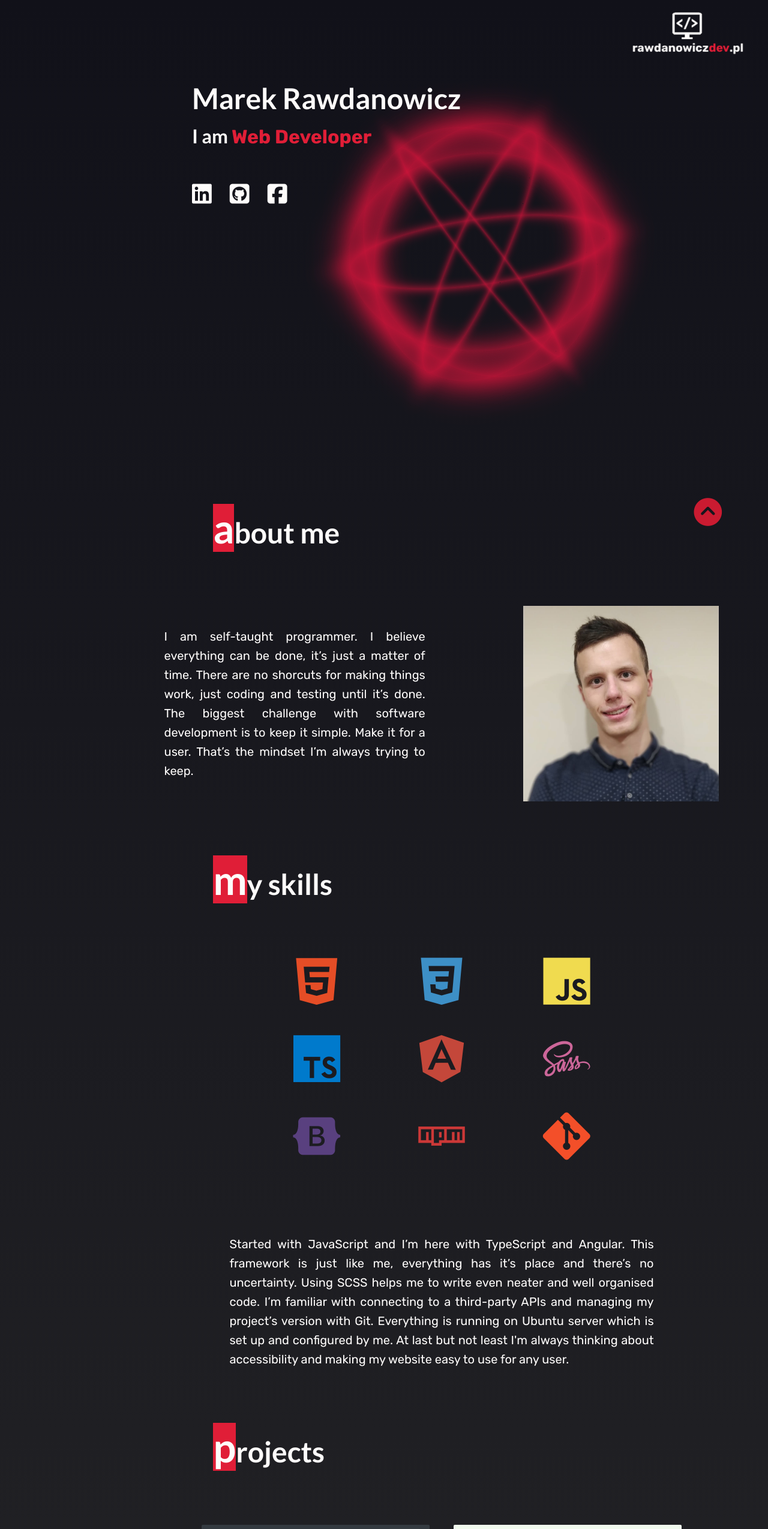
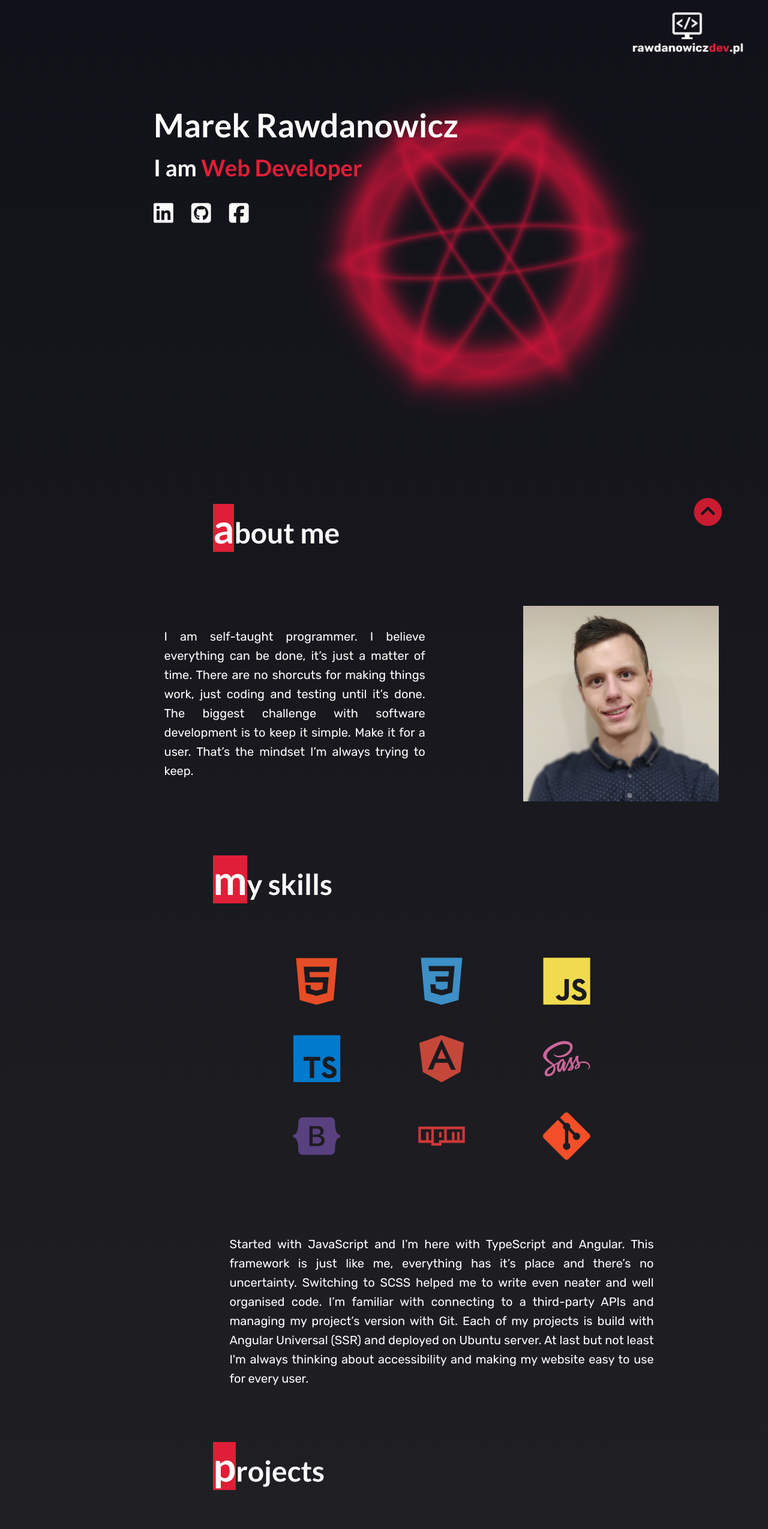
Before and after one commit to marraw/portfolio, an Angular app: page / in a window 1280 px wide. Shown: the top 2549 px of the page at 60% size. Built offline with nearby package versions, Linux system fonts and the light colour scheme.

Commit message:
fix labels bug, check html

```diff
--- a/src/app/content/about/about.component.html
+++ b/src/app/content/about/about.component.html
@@ -1,5 +1,5 @@
 <main class="page-section" #about>
-  <h1 class="page-section__title">about me</h1>
+  <h2 class="page-section__title">about me</h2>
   <p class="page-section__element text">
     I am self-taught programmer. I believe everything can be done, it’s just a
     matter of time. There are no shorcuts for making things work, just coding
--- a/src/app/content/contact/contact.component.html
+++ b/src/app/content/contact/contact.component.html
@@ -1,5 +1,5 @@
 <section class="page-section" #contact>
-  <h1 class="page-section__title">contact</h1>
+  <h2 class="page-section__title">contact</h2>
 
   <div class="page-section__element">
     <div class="contact">
@@ -52,6 +52,7 @@
           <label
             class="contact-form__label"
             for="name"
+            #nameLabel
             [ngClass]="name.value !== '' ? 'active-label' : ''"
             >Your name</label
           >
@@ -67,6 +68,7 @@
           <label
             class="contact-form__label"
             for="Email"
+            #emailLabel
             [ngClass]="email.value !== '' ? 'active-label' : ''"
             >Your email</label
           >
@@ -79,10 +81,17 @@
           />
         </div>
         <div class="contact-form__item">
+          <label
+            class="contact-form__label"
+            for="message"
+            #messageLabel
+            [ngClass]="message.value !== '' ? 'active-label' : ''"
+            >How can I help you?</label
+          >
           <textarea
             class="contact-form__input contact-form--message"
-            placeholder="How can I help you?"
             name="message"
+            id="message"
             formControlName="message"
           >
           </textarea>
--- a/src/app/content/contact/contact.component.scss
+++ b/src/app/content/contact/contact.component.scss
@@ -85,10 +85,6 @@
   &--message {
     height: 12em;
     resize: none;
-
-    &::placeholder {
-      color: lighten($dark, 60%);
-    }
   }
 
   &__error {
--- a/src/app/content/contact/contact.component.ts
+++ b/src/app/content/contact/contact.component.ts
@@ -4,6 +4,7 @@ import {
   Component,
   ElementRef,
   OnInit,
+  Renderer2,
   ViewChild,
 } from '@angular/core';
 import {
@@ -25,8 +26,12 @@ export class ContactComponent implements OnInit, AfterViewInit {
   contactForm!: FormGroup;
   mailSent = false;
   @ViewChild('contact') contact!: ElementRef;
+  @ViewChild('nameLabel') nameLabel!: ElementRef;
+  @ViewChild('emailLabel') emailLabel!: ElementRef;
+  @ViewChild('messageLabel') messageLabel!: ElementRef;
 
   constructor(
+    private renderer: Renderer2,
     private builder: FormBuilder,
     private http: HttpClient,
     private navigationService: NavigationService
@@ -57,13 +62,19 @@ export class ContactComponent implements OnInit, AfterViewInit {
   }
 
   onSubmit(input: message): void {
+    const resetLabel = (label: ElementRef) => {
+      this.renderer.removeClass(label.nativeElement, 'active-label');
+    };
     if (this.contactForm.valid) {
       this.http.post('https://formspree.io/f/mwkwrdgw', input).subscribe();
       this.mailSent = true;
+      resetLabel(this.nameLabel);
+      resetLabel(this.emailLabel);
+      resetLabel(this.messageLabel);
+      this.contactForm.reset();
       setTimeout(() => {
         this.mailSent = false;
       }, 4000);
-      this.contactForm.reset();
     }
   }
 }
--- a/src/app/content/projects/projects.component.html
+++ b/src/app/content/projects/projects.component.html
@@ -1,5 +1,5 @@
 <section class="page-section" #projects>
-  <h1 class="page-section__title">projects</h1>
+  <h2 class="page-section__title">projects</h2>
   <div class="page-section__element">
     <div
       class="project-card project-card--notes"
--- a/src/app/content/projects/projects.component.scss
+++ b/src/app/content/projects/projects.component.scss
@@ -16,7 +16,7 @@
     width: 250px;
     transition: transform 0.3s;
     border-radius: 2px;
-    cursor: pointer;
+    cursor: default;
     outline: 0;
     -webkit-tap-highlight-color: transparent;
     -moz-outline: 0;
@@ -53,7 +53,7 @@
     &__links,
     &__technology {
       visibility: hidden;
-      transition: visibility 0.001s;
+      transition: visibility 0.01s;
       color: $dark;
     }
 
@@ -63,7 +63,8 @@
     }
 
     &:focus,
-    &:active {
+    &:active,
+    &:hover {
       transform: scale(1.05);
 
       .project-card__info {
--- a/src/app/content/skills/skills.component.html
+++ b/src/app/content/skills/skills.component.html
@@ -1,5 +1,5 @@
 <section class="page-section" #skills>
-  <h1 class="page-section__title">my skills</h1>
+  <h2 class="page-section__title">my skills</h2>
   <div class="page-section__element icons">
     <div class="skill">
       <i id="html" class="devicon-html5-plain colored"></i>
@@ -41,10 +41,11 @@
   <div class="page-section__element">
     Started with JavaScript and I’m here with TypeScript and Angular. This
     framework is just like me, everything has it’s place and there’s no
-    uncertainty. Using SCSS helps me to write even neater and well organised
-    code. I’m familiar with connecting to a third-party APIs and managing my
-    project’s version with Git. Everything is running on Ubuntu server which is
-    set up and configured by me. At last but not least I'm always thinking about
-    accessibility and making my website easy to use for any user.
+    uncertainty. Switching to SCSS helped me to write even neater and well
+    organised code. I’m familiar with connecting to a third-party APIs and
+    managing my project’s version with Git. Each of my projects is build with
+    Angular Universal (SSR) and deployed on Ubuntu server. At last but not least
+    I'm always thinking about accessibility and making my website easy to use
+    for every user.
   </div>
 </section>
--- a/src/app/content/start/start.component.html
+++ b/src/app/content/start/start.component.html
@@ -7,8 +7,10 @@
   />
 
   <div class="author">
-    <h1 class="author__title">Marek Rawdanowicz</h1>
-    <h2 class="author__title">I am <span class="color">Web Developer</span></h2>
+    <h1 class="author__title author__title--name">Marek Rawdanowicz</h1>
+    <h2 class="author__title author__title--dev">
+      I am <span class="color">Web Developer</span>
+    </h2>
   </div>
 
   <div class="media">
--- a/src/app/content/start/start.component.scss
+++ b/src/app/content/start/start.component.scss
@@ -21,10 +21,18 @@ header {
 
     &__title {
       margin: 15px 0;
-      font-family: "Lato", sans-serif;
+
+      &--name {
+        font-size: 1.8em;
+      }
+
+      &--dev {
+        font-size: 1.4em;
+      }
 
       .color {
         color: $red;
+        font-family: "Lato", sans-serif;
       }
     }
   }
@@ -134,6 +142,16 @@ header {
 
 @media (min-width: 768px) and (orientation: portrait) {
   header {
+    .author__title {
+      &--name {
+        font-size: 2.6em;
+      }
+
+      &--dev {
+        font-size: 2em;
+      }
+    }
+
     .media {
       top: 40%;
     }
@@ -157,12 +175,23 @@ header {
     text-align: left;
 
     .author {
-      left: 25vw;
+      top: 20%;
+      left: 20vw;
+
+      &__title {
+        &--name {
+          font-size: 3em;
+        }
+
+        &--dev {
+          font-size: 2.2em;
+        }
+      }
     }
 
     .media {
-      top: 38%;
-      left: calc(25vw - 15px);
+      top: 42%;
+      left: calc(20vw - 15px);
     }
   }
 
@@ -185,6 +214,20 @@ header {
 }
 
 @media (min-width: 1280px) {
+  header {
+    .author {
+      &__title {
+        &--name {
+          font-size: 3.4em;
+        }
+
+        &--dev {
+          font-size: 2.4em;
+        }
+      }
+    }
+  }
+
   .view {
     left: 25%;
   }
--- a/src/scss/_common.scss
+++ b/src/scss/_common.scss
@@ -20,13 +20,8 @@ button {
   }
 }
 
-h1 {
-  font-size: 1.8em;
-  font-family: "Lato", sans-serif;
-}
-
+h1,
 h2 {
-  font-size: 1.4em;
   font-family: "Lato", sans-serif;
 }
 
@@ -72,6 +67,7 @@ h2 {
   margin-top: 40px;
 
   &__title {
+    font-size: 1.8em;
     margin: 0 0 40px 15%;
 
     &::first-letter {
@@ -92,15 +88,11 @@ h2 {
 }
 
 @media (min-width: 768px) and (orientation: portrait) {
-  h1 {
-    font-size: 2.5em;
-  }
+  .page-section {
+    &__title {
+      font-size: 2.5em;
+    }
 
-  h2 {
-    font-size: 1.5em;
-  }
-
-  .page-section {
     &__element {
       margin: 35px auto;
       width: 80%;
@@ -127,12 +119,8 @@ h2 {
 }
 
 @media (min-width: 1024px) and (orientation: landscape) {
-  h1 {
+  .page-section__title {
     font-size: 3em;
-  }
-
-  h2 {
-    font-size: 2em;
   }
 
   .media__link {
```
Also changed, not shown: src/assets/logo.png.
